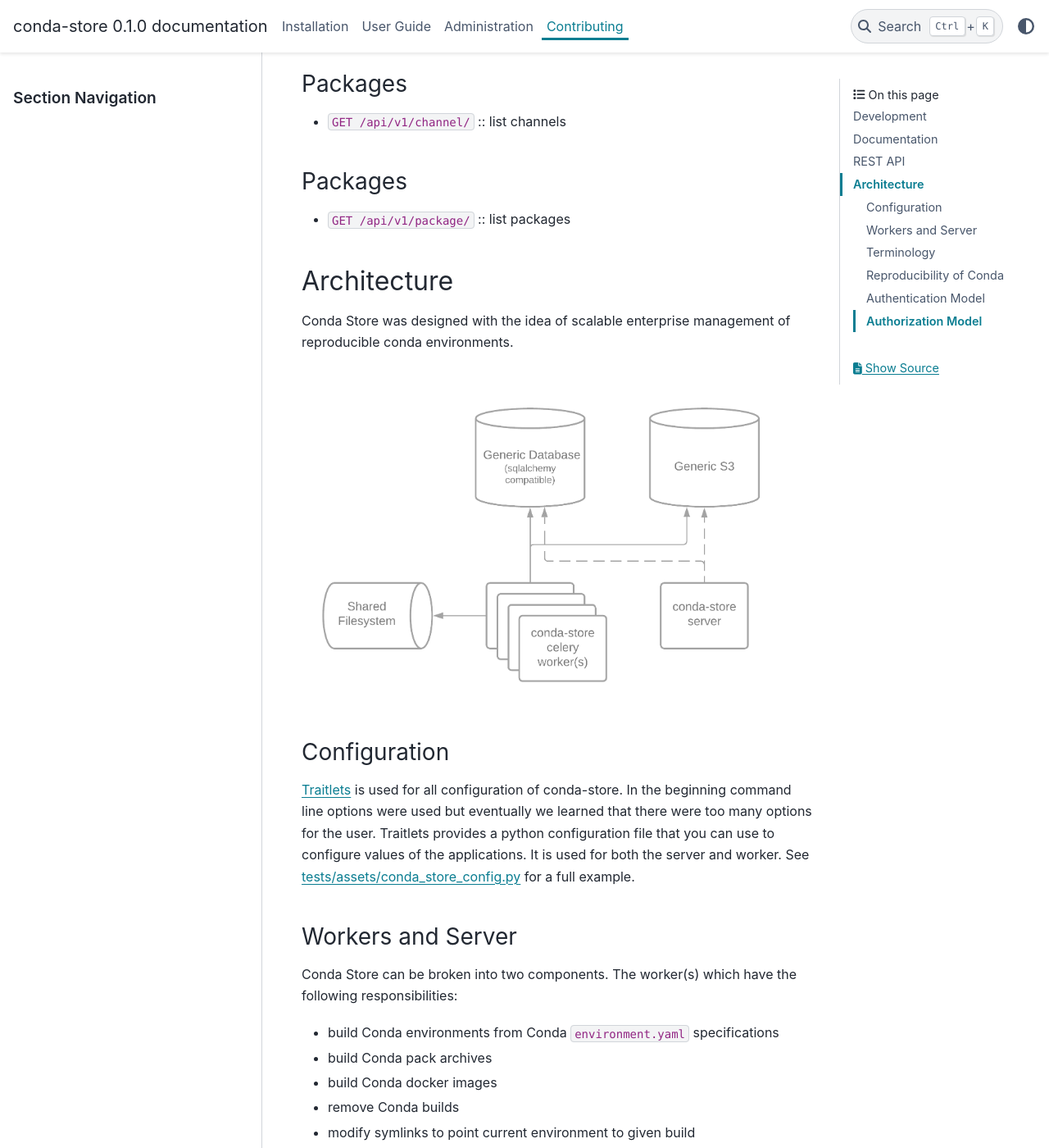
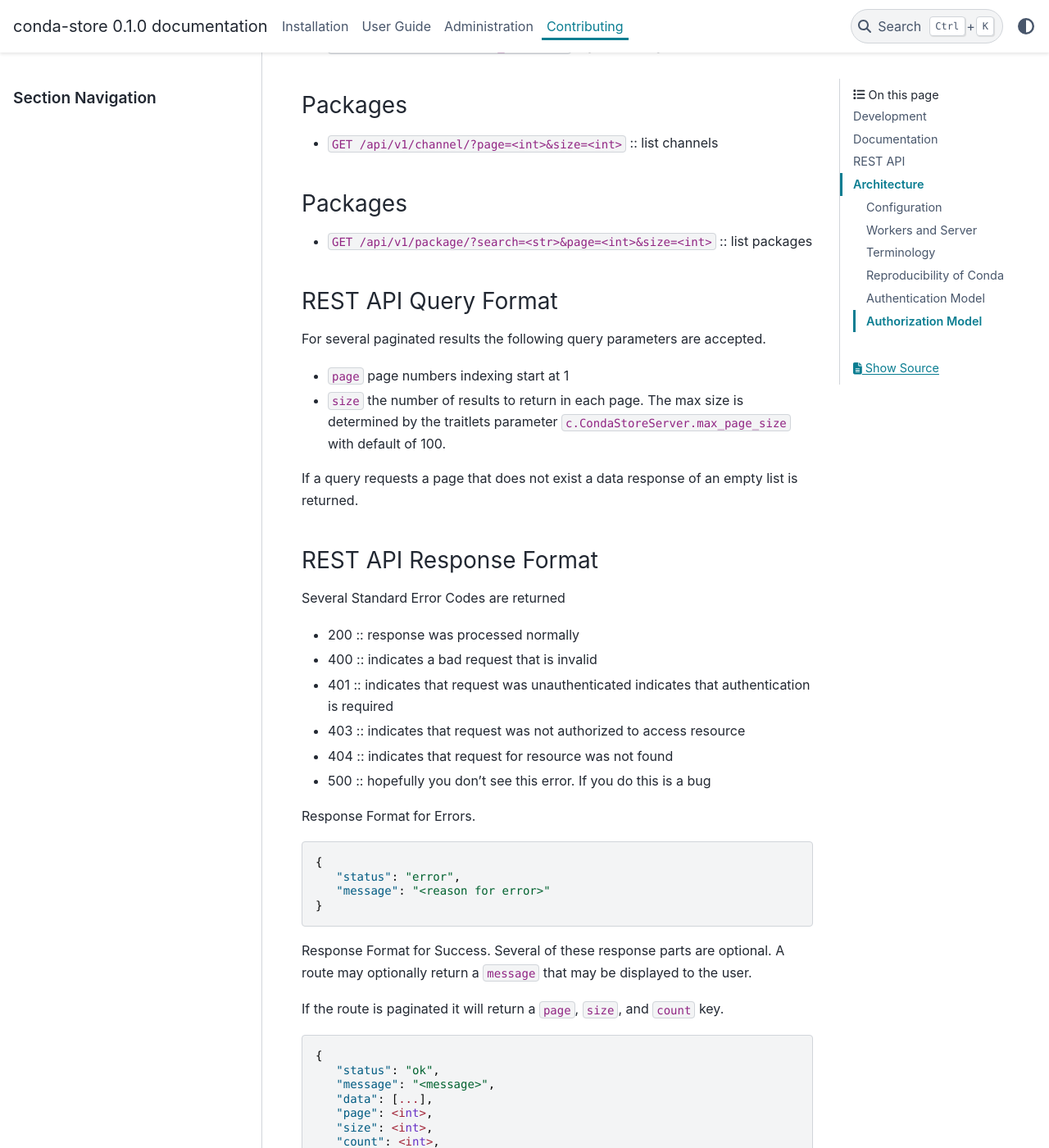
Before and after one commit to conda-incubator/conda-store, a Sphinx documentation site: the page built from docs/contributing.md, in a window 1280 px wide and 1400 px high, scrolled down 2451 px. Shown: the whole window at 82% size. Built offline with Sphinx 7.4.7 and the PyData theme 0.15.4, drawn with Linux system fonts in a browser that asks for light colours; some of the changed text lies outside the part shown.

Commit message:
Adding documentation on proposed rest api route format

````diff
--- a/docs/contributing.md
+++ b/docs/contributing.md
@@ -72,7 +72,7 @@
 
 ### Environments
 
- - `GET /api/v1/environment/` :: list environments
+ - `GET /api/v1/environment/?search=<str>&page=<int>&size=<int>` :: list environments
 
  - `GET /api/v1/environment/<namespace>/<name>/` :: get environment
 
@@ -84,7 +84,7 @@
 
 ### Builds
 
- - `GET /api/v1/build/` :: list builds
+ - `GET /api/v1/build/?page=<int>&size=<int>` :: list builds
 
  - `GET /api/v1/build/<build_id>/` :: get build
 
@@ -96,11 +96,71 @@
 
 ### Packages
 
- - `GET /api/v1/channel/` :: list channels
+ - `GET /api/v1/channel/?page=<int>&size=<int>` :: list channels
 
 ### Packages
 
- - `GET /api/v1/package/` :: list packages
+ - `GET /api/v1/package/?search=<str>&page=<int>&size=<int>` :: list packages
+
+### REST API Query Format
+
+For several paginated results the following query parameters are accepted.
+
+ - `page` page numbers indexing start at 1
+ - `size` the number of results to return in each page. The max size
+   is determined by the traitlets parameter
+   `c.CondaStoreServer.max_page_size` with default of 100.
+
+If a query requests a page that does not exist a data response of an
+empty list is returned.
+
+### REST API Response Format
+
+Several Standard Error Codes are returned
+ - 200 :: response was processed normally
+ - 400 :: indicates a bad request that is invalid
+ - 401 :: indicates that request was unauthenticated indicates that authentication is required
+ - 403 :: indicates that request was not authorized to access resource
+ - 404 :: indicates that request for resource was not found
+ - 500 :: hopefully you don't see this error. If you do this is a bug
+
+Response Format for Errors.
+
+```json
+{
+   "status": "error",
+   "message": "<reason for error>"
+}
+```
+
+Response Format for Success. Several of these response parts are
+optional. A route may optionally return a `message` that may be
+displayed to the user.
+
+If the route is paginated it will return a `page`, `size`, and `count`
+key.
+
+```json
+{
+   "status": "ok",
+   "message": "<message>",
+   "data": [...],
+   "page": <int>,
+   "size": <int>,
+   "count": <int>,
+}
+```
+
+Ifthe route is not paginated the `page`, `size`, and `count` keys will
+not be returned.
+
+```json
+{
+   "status": "ok",
+   "message": "<message>",
+   "data": {...},
+}
+```
 
 ## Architecture
 
````
